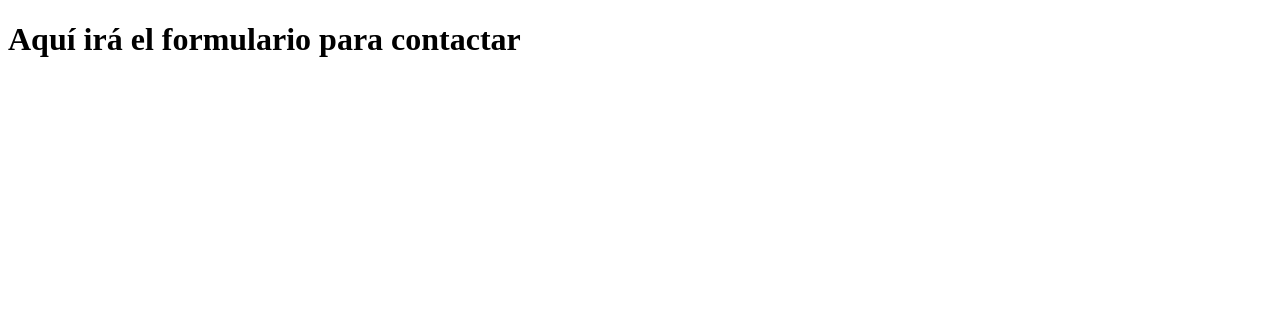
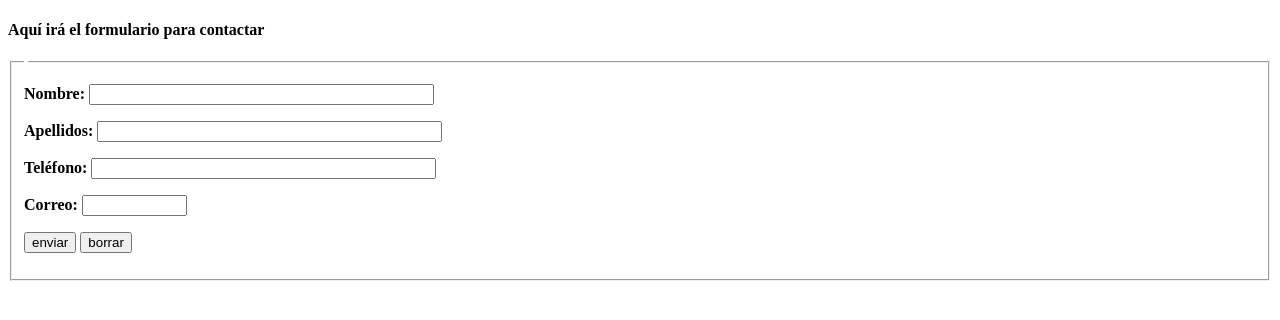
Before and after one commit to PabloPalRam/PabloPalRam.github.io, a plain HTML site: page proyecto_monumento/contactar.html in a window 1280 px wide. Drawn offline with Linux system fonts and the light colour scheme.

Commit message:
Add files via upload

```diff
--- a/proyecto_monumento/contactar.html
+++ b/proyecto_monumento/contactar.html
@@ -7,14 +7,20 @@
     <title>Document</title>
 </head>
 <body>
-    <h1>Aquí irá el formulario para contactar<h1>
+    <h4>Aquí irá el formulario para contactar<h4>
+    <form>
+        <fieldset>
+            <legend Nombre></legend>
+            <p>Nombre: <input type="text" name="nombre" size="40"></p>
+            <p>Apellidos: <input type="text" name="Apellidos" size="40"></p>
+            <p>Teléfono: <input type="tel" name="Teléfono" size="40"></p>
+            <p>Correo: <input type="email" name="correo" size="10"></p>
+            <input type="submit" value="enviar">
+            <input type="reset" value="borrar">
+            </p>
 
-
-        <p id="index.html"></p>
-        <p id="historia.html"></p>
-        <p id="enlaces externos.html"></p>
-        <p id="contactar.html"></p>
-
+        </fieldset>
+    </form>
 
 </body>
 </html>
```
